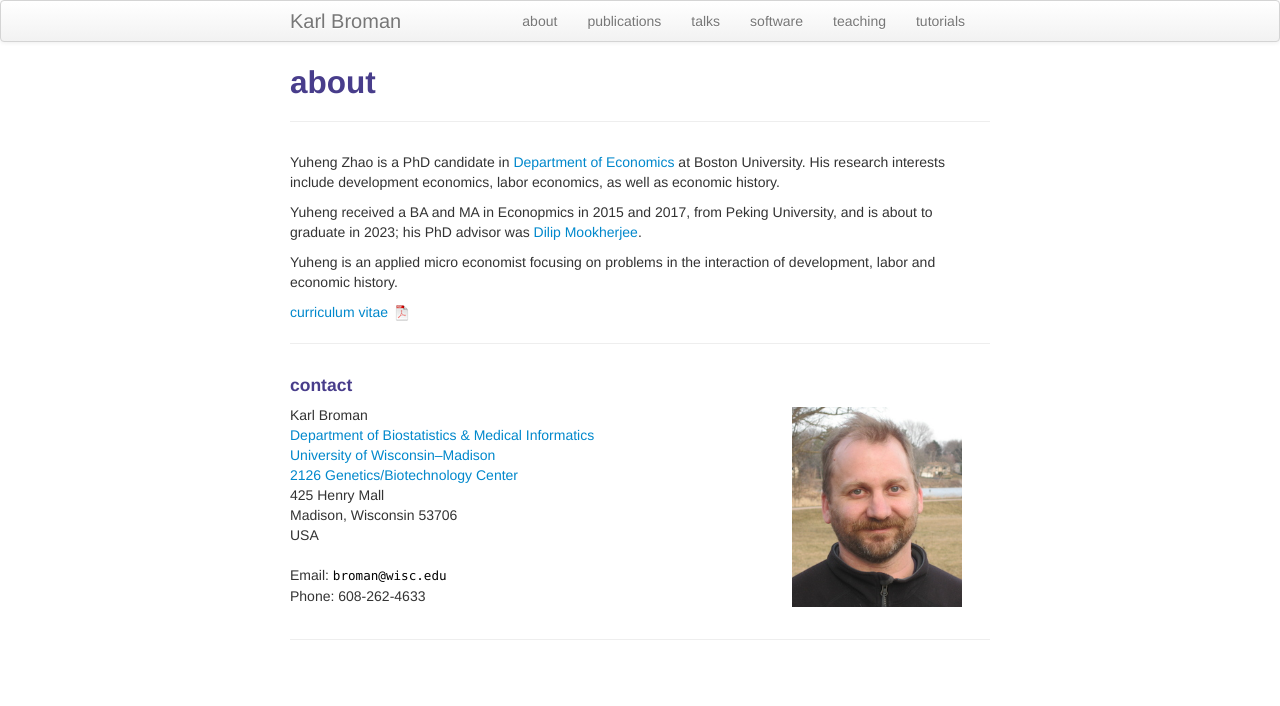
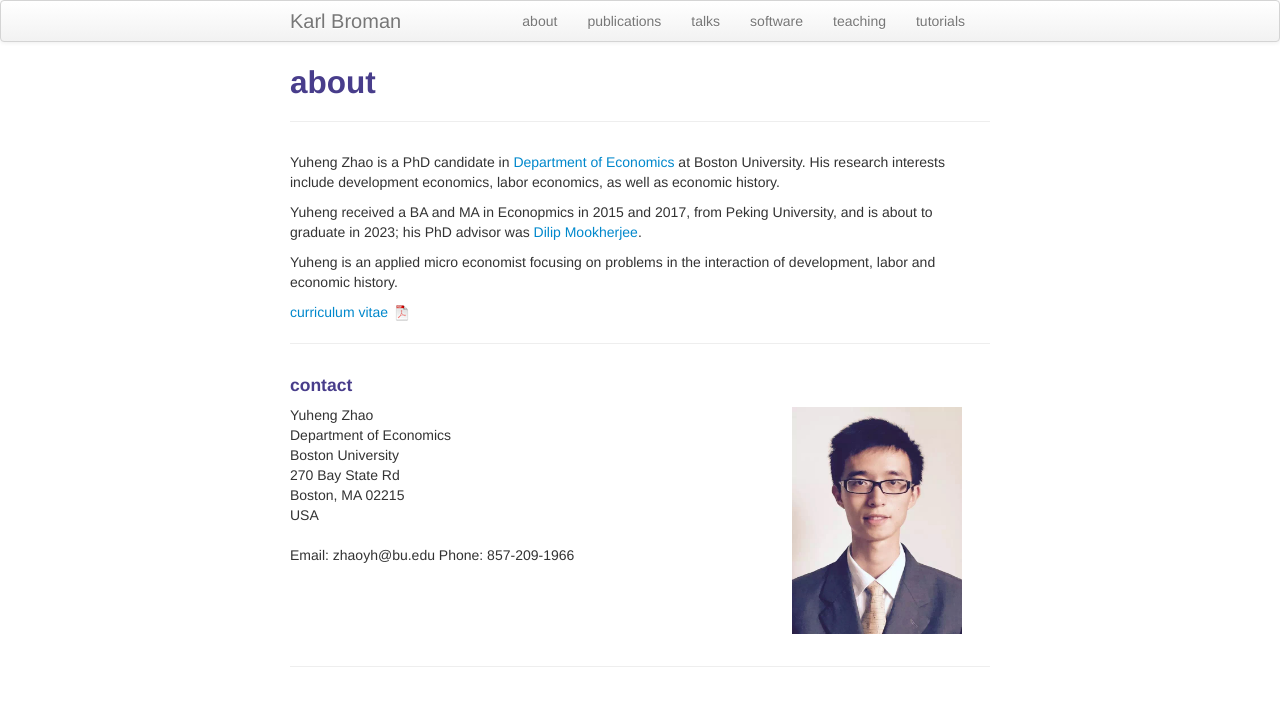
Before and after one commit to YuhengZhaoBU/YuhengZhaoBU2.github.io, a Jekyll site: the page built from about.md, in a window 1280 px wide. Shown: the top 706 px of the page. Built offline with Jekyll 4.4.1, drawn with Linux system fonts in a browser that asks for light colours.

Commit message:
more commit on about

```diff
--- a/about.md
+++ b/about.md
@@ -21,26 +21,23 @@ Yuheng is an applied micro economist focusing on problems in the interaction of
 
     <div class="row-fluid">
         <div class="span5">
-            Karl Broman<br/>
-            <a href="https://www.biostat.wisc.edu">Department of Biostatistics &amp; Medical Informatics</a><br/>
-            <a href="https://www.wisc.edu">University of Wisconsin&ndash;Madison</a><br/>
-            <a href="https://map.wisc.edu/s/2tie3nen">2126 Genetics/Biotechnology Center</a><br/>
-            425 Henry Mall<br/>
-            Madison, Wisconsin 53706<br/>
+            Yuheng Zhao<br/>
+            Department of Economics<br/>
+            Boston University<br/>
+            270 Bay State Rd<br/>
+            Boston, MA 02215<br/>
             USA<br/><br/>
 
             <div id="hide_email">
-            Email: <code>bro</code><b>I</b><code>man</code><b>don't</b><code>@</code><b>want</b><code></code><b>spam!
-            </b><code></code><b>So</b><code></code><b>please</b><code>wi</code><b>leave
-            </b><code>sc</code><b>me</b><code>.</code><b>alone</b><code>e</code><b>!</b><code>du</code><br/>
-            Phone: 608-262-4633
+            Email: zhaoyh@bu.edu
+            Phone: 857-209-1966
             </div>
         </div>
 
         <div class="span2">
-        <a href="../pics/karl_2014-03-30.jpg">
-            <img src="../pics/karl_2014-03-30_small.jpg"
-                  title="Karl Broman" alt="Karl Broman"/></a>
+        <a href="../pics/headshot.jpg">
+            <img src="../pics/headshot.jpg"
+                  title="Yuheng Zhao" alt="Yuheng Zhao"/></a>
         </div>
     </div>
 </div>
```
Also changed, not shown: pics/headshot.jpg (added), 1 other file.
